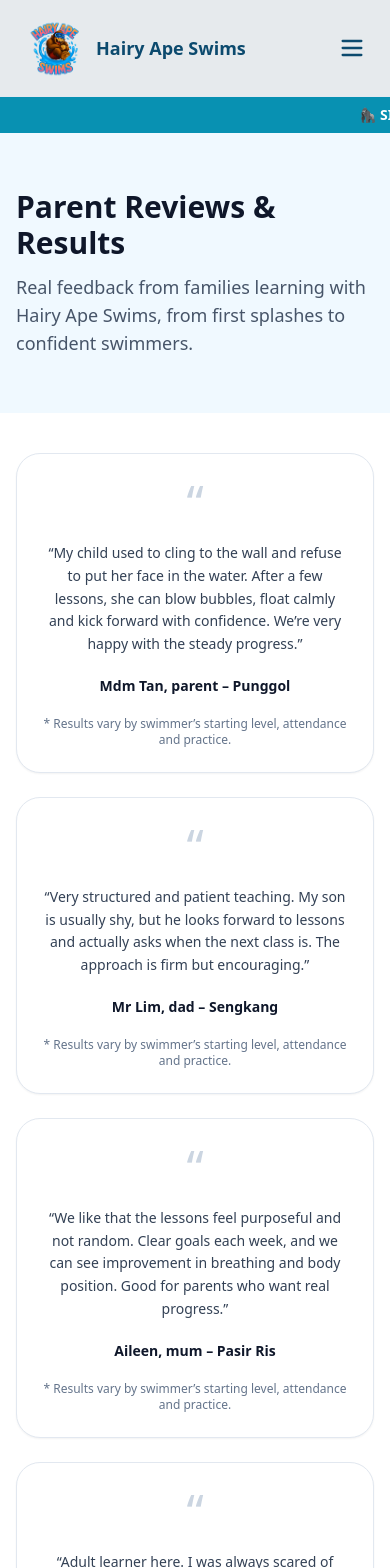
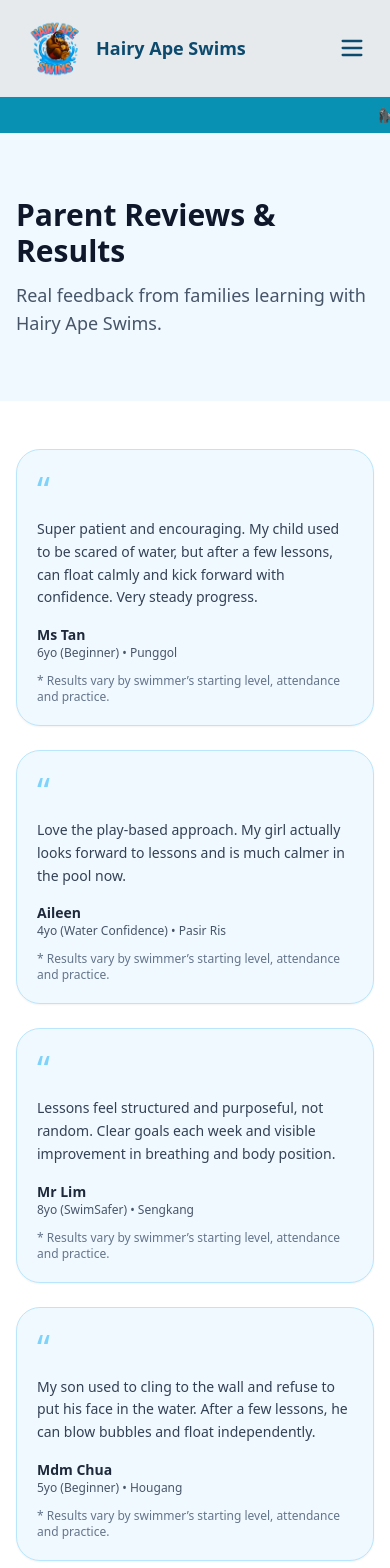
Before and after one commit to DarrylHG/hairyape, a React (Vite) app: page /Reviews in a window 390 px wide. Shown: the top 1568 px of the page. Built offline with nearby package versions, Linux system fonts and the light colour scheme.

Commit message:
Add responsive mobile navbar

```diff
--- a/src/pages/Reviews.jsx
+++ b/src/pages/Reviews.jsx
@@ -1,127 +1,148 @@
-// src/pages/Reviews.jsx
 import React from "react";
 import { Link } from "react-router-dom";
 import { Button } from "@/components/ui/button";
 
-function QuoteMark() {
-  return (
-    <div className="text-5xl md:text-6xl leading-none text-slate-300 text-center select-none">
-      “
-    </div>
-  );
-}
-
 export default function Reviews() {
   const reviews = [
     {
+      name: "Ms Tan",
+      child: "6yo (Beginner)",
+      location: "Punggol",
       text:
-        "My child used to cling to the wall and refuse to put her face in the water. After a few lessons, she can blow bubbles, float calmly and kick forward with confidence. We’re very happy with the steady progress.",
-      byline: "Mdm Tan, parent – Punggol",
+        "Super patient and encouraging. My child used to be scared of water, but after a few lessons, can float calmly and kick forward with confidence. Very steady progress.",
     },
     {
+      name: "Aileen",
+      child: "4yo (Water Confidence)",
+      location: "Pasir Ris",
       text:
-        "Very structured and patient teaching. My son is usually shy, but he looks forward to lessons and actually asks when the next class is. The approach is firm but encouraging.",
-      byline: "Mr Lim, dad – Sengkang",
+        "Love the play-based approach. My girl actually looks forward to lessons and is much calmer in the pool now.",
     },
     {
+      name: "Mr Lim",
+      child: "8yo (SwimSafer)",
+      location: "Sengkang",
       text:
-        "We like that the lessons feel purposeful and not random. Clear goals each week, and we can see improvement in breathing and body position. Good for parents who want real progress.",
-      byline: "Aileen, mum – Pasir Ris",
+        "Lessons feel structured and purposeful, not random. Clear goals each week and visible improvement in breathing and body position.",
     },
     {
+      name: "Mdm Chua",
+      child: "5yo (Beginner)",
+      location: "Hougang",
       text:
-        "Adult learner here. I was always scared of deep water, but the step-by-step guidance helped me stay calm and focus on technique. I can now swim a short distance without panicking.",
-      byline: "Jason, adult learner – Tampines",
+        "My son used to cling to the wall and refuse to put his face in the water. After a few lessons, he can blow bubbles and float independently.",
     },
     {
+      name: "Jason",
+      child: "Adult (Beginner)",
+      location: "Tampines",
       text:
-        "My two kids have different learning speeds, but the sessions were adjusted well for both. One needed confidence work, the other needed stroke correction. Both improved without feeling pressured.",
-      byline: "Sharon, mum – Hougang",
+        "Adult learner here. I was always afraid of deep water, but the step-by-step guidance helped me overcome that fear and swim confidently now.",
     },
     {
+      name: "Mrs Wong",
+      child: "7yo (Beginner)",
+      location: "Serangoon",
       text:
-        "The coaching style is very encouraging. My child used to cry before class, now he enters the pool by himself and tries new drills. That confidence boost is huge for us.",
-      byline: "Mr Goh, dad – Serangoon",
+        "Very encouraging teaching style. My child used to cry before lessons, now enters the pool happily.",
     },
     {
+      name: "Mr Koh",
+      child: "9yo (Stroke Development)",
+      location: "Bedok",
       text:
-        "Good balance of fun and discipline. My kid enjoys the games but still learns proper technique. The progress feels consistent, not just ‘play in water’.",
-      byline: "Jia Min, parent – Punggol",
+        "We like that progress is monitored closely. Improvements were gradual but consistent.",
     },
     {
+      name: "Sharon",
+      child: "6yo (Water Confidence)",
+      location: "Punggol",
       text:
-        "We appreciate how safety is always emphasised. My child learned simple water safety habits early, like waiting for instruction and staying calm when tired.",
-      byline: "Nurul, mum – Kovan",
+        "Clear communication and regular updates. As parents, it helps us understand what our child is learning each week.",
     },
     {
+      name: "Mdm Lee",
+      child: "5yo (Beginner)",
+      location: "Yishun",
       text:
-        "My daughter improved a lot in freestyle breathing. Previously she would lift her head and stop. Now she can breathe to the side and continue swimming longer.",
-      byline: "Mei Ling, mum – Bedok",
+        "Patient and calm approach. My daughter gained confidence much faster than expected.",
     },
     {
+      name: "Mr Tan",
+      child: "10yo (SwimSafer)",
+      location: "Woodlands",
       text:
-        "Lessons are clear and progressive. Not rushed, but not dragging either. My son finally got comfortable with back float and can hold it independently.",
-      byline: "Mr Wong, dad – Sengkang",
+        "Good balance between discipline and encouragement. Lessons feel productive.",
     },
     {
+      name: "Felicia",
+      child: "4yo (Water Confidence)",
+      location: "Sengkang",
       text:
-        "Very patient with nervous swimmers. The first few lessons focused on water confidence, and only when my child was ready, the drills increased. Good pacing.",
-      byline: "Rachel, parent – Tampines",
+        "Play-based but still structured. My child is more relaxed in water now.",
     },
     {
+      name: "Mr Goh",
+      child: "8yo (Beginner)",
+      location: "Tiong Bahru",
       text:
-        "I like that the teaching is practical. My child learned how to recover when he gets water in his face, instead of panicking. That skill alone made a big difference.",
-      byline: "Mr Chua, dad – Punggol",
+        "We see steady improvement every month. No rushing, but very systematic.",
     },
     {
+      name: "Rachel",
+      child: "7yo (Beginner)",
+      location: "Bukit Panjang",
       text:
-        "My child went from ‘cannot swim’ to doing a full lap with better stamina. Technique still improving, but the confidence and endurance growth is obvious.",
-      byline: "Celine, mum – Pasir Ris",
+        "Coaching style builds confidence gradually. My child is no longer afraid of submersion.",
     },
     {
+      name: "Mdm Ng",
+      child: "6yo (Water Confidence)",
+      location: "Ang Mo Kio",
       text:
-        "The sessions are organised and the drills make sense. You can tell there is a structured programme and not just ad-hoc coaching.",
-      byline: "Haziq, parent – Yishun",
+        "Very reassuring for parents. Lessons feel safe and well-planned.",
     },
     {
+      name: "Mr Ong",
+      child: "9yo (Stroke Refinement)",
+      location: "Toa Payoh",
       text:
-        "My son struggles to focus sometimes, but the coaching kept him engaged with short drills and clear cues. It worked better than what we tried before.",
-      byline: "Mdm Lee, parent – Sengkang",
+        "Good focus on technique and breathing. We noticed clear improvements in efficiency.",
     },
     {
+      name: "Kelly",
+      child: "Adult (Beginner)",
+      location: "Pasir Ris",
       text:
-        "We joined to prepare for SwimSafer-style progression. The foundations were built properly first, and the expectations were explained clearly. Great for beginners.",
-      byline: "Mr Nathan, dad – Hougang",
+        "Never thought I could swim properly. Lessons were paced comfortably without pressure.",
     },
     {
+      name: "Mrs Seah",
+      child: "5yo (Beginner)",
+      location: "Jurong East",
       text:
-        "My child is now comfortable in deeper water. Previously she would only stay at the steps. Now she can move out, float and kick with control.",
-      byline: "Adeline, mum – Punggol",
+        "My child used to panic in water. Now much calmer and more confident.",
     },
     {
+      name: "Daniel",
+      child: "8yo (SwimSafer)",
+      location: "Clementi",
       text:
-        "Nice learning environment. The coaching feels respectful and calm. My child doesn’t feel embarrassed when making mistakes, and that helps learning faster.",
-      byline: "Mr Koh, dad – Bishan",
+        "Structured lessons with clear progression. My child enjoys the routine.",
     },
     {
+      name: "Mdm Ho",
+      child: "6yo (Water Confidence)",
+      location: "Bukit Batok",
       text:
-        "We saw improvement in streamlining and kicking. Small corrections made a big difference, and the drills helped build better habits.",
-      byline: "Jasmine, mum – Bedok",
+        "We appreciate the patient approach. Progress feels natural, not forced.",
     },
     {
+      name: "Mr Yeo",
+      child: "7yo (Beginner)",
+      location: "Marine Parade",
       text:
-        "My child is very sensitive to water splashing, but the step-by-step exposure helped. Now she can submerge briefly and blow bubbles comfortably.",
-      byline: "Mdm Farah, parent – Serangoon",
-    },
-    {
-      text:
-        "Communication is clear and the lesson flow feels consistent. My son improved in confidence and also listens better in the pool now.",
-      byline: "Mr Ong, dad – Punggol",
-    },
-    {
-      text:
-        "We’re happy with the progress and the overall experience. The sessions are structured, positive, and focused on building strong foundations.",
-      byline: "Siti, mum – Sengkang",
+        "Lessons helped build both skills and confidence. Very satisfied with the experience.",
     },
   ];
 
@@ -129,46 +150,52 @@ export default function Reviews() {
     <div className="bg-slate-900 min-h-screen">
       {/* Hero */}
       <section className="bg-sky-50 text-slate-900">
-        <div className="container mx-auto px-4 py-14 md:py-18">
+        <div className="container mx-auto px-4 py-16 md:py-20">
           <h1 className="text-3xl md:text-4xl font-extrabold mb-3">
             Parent Reviews & Results
           </h1>
           <p className="text-lg md:text-xl text-slate-600 max-w-3xl">
-            Real feedback from families learning with Hairy Ape Swims, from first splashes to confident swimmers.
+            Real feedback from families learning with Hairy Ape Swims.
           </p>
         </div>
       </section>
 
       {/* Reviews */}
       <section className="bg-white">
-        <div className="container mx-auto px-4 py-10 md:py-14">
-          <div className="grid md:grid-cols-3 gap-6 lg:gap-8">
+        <div className="container mx-auto px-4 py-12 md:py-16">
+          <div className="grid md:grid-cols-2 lg:grid-cols-3 gap-6">
             {reviews.map((r, i) => (
               <div
                 key={i}
-                className="bg-white border border-slate-200 rounded-3xl p-6 md:p-7 shadow-sm flex flex-col h-full"
+                className="bg-sky-50 border border-sky-200 rounded-3xl p-5 shadow-sm flex flex-col h-full"
               >
-                <QuoteMark />
+                <div className="text-4xl text-sky-300 mb-2">“</div>
 
-                <p className="mt-4 text-slate-700 text-sm md:text-base leading-relaxed text-center">
-                  “{r.text}”
+                <p className="text-slate-700 text-sm leading-relaxed mb-4">
+                  {r.text}
                 </p>
 
-                <div className="mt-5 text-center font-semibold text-slate-900 text-sm">
-                  {r.byline}
-                </div>
+                <div className="mt-auto">
+                  <p className="font-semibold text-slate-800 text-sm">
+                    {r.name}
+                  </p>
+                  <p className="text-xs text-slate-600">
+                    {r.child} • {r.location}
+                  </p>
 
-                <div className="mt-auto pt-5 text-xs text-slate-500 text-center">
-                  * Results vary by swimmer’s starting level, attendance and practice.
+                  <p className="mt-3 text-xs text-slate-500">
+                    * Results vary by swimmer’s starting level, attendance and
+                    practice.
+                  </p>
                 </div>
               </div>
             ))}
           </div>
 
-          {/* CTA under reviews */}
-          <div className="mt-10 flex justify-center">
+          {/* CTA */}
+          <div className="mt-12 text-center">
             <Link to="/Contact">
-              <Button className="rounded-full bg-sky-600 hover:bg-sky-700 text-white font-semibold px-8 py-3 shadow">
+              <Button className="rounded-full bg-sky-600 hover:bg-sky-700 text-white font-semibold px-8 py-4 shadow-lg">
                 Book a Trial
               </Button>
             </Link>
```
